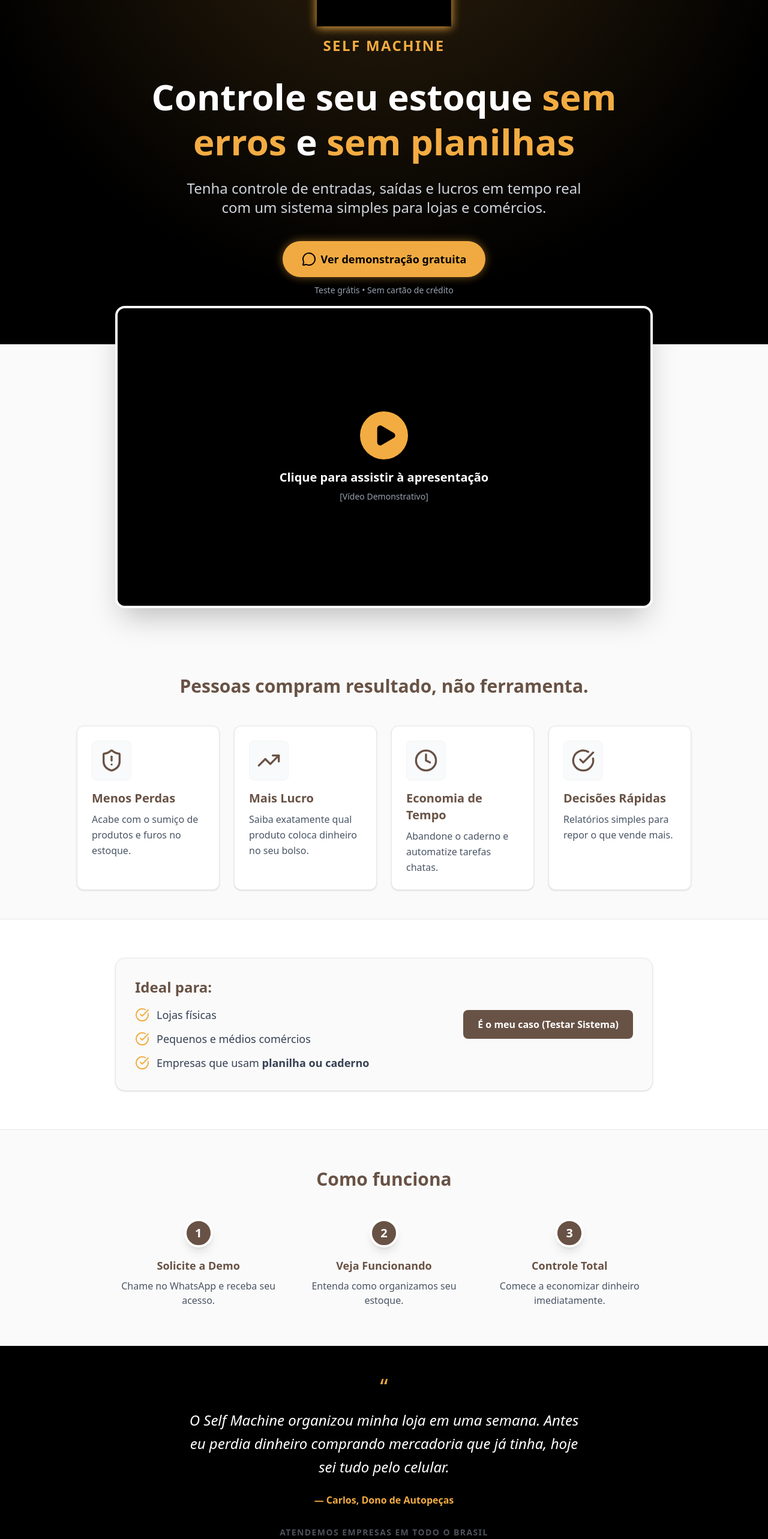
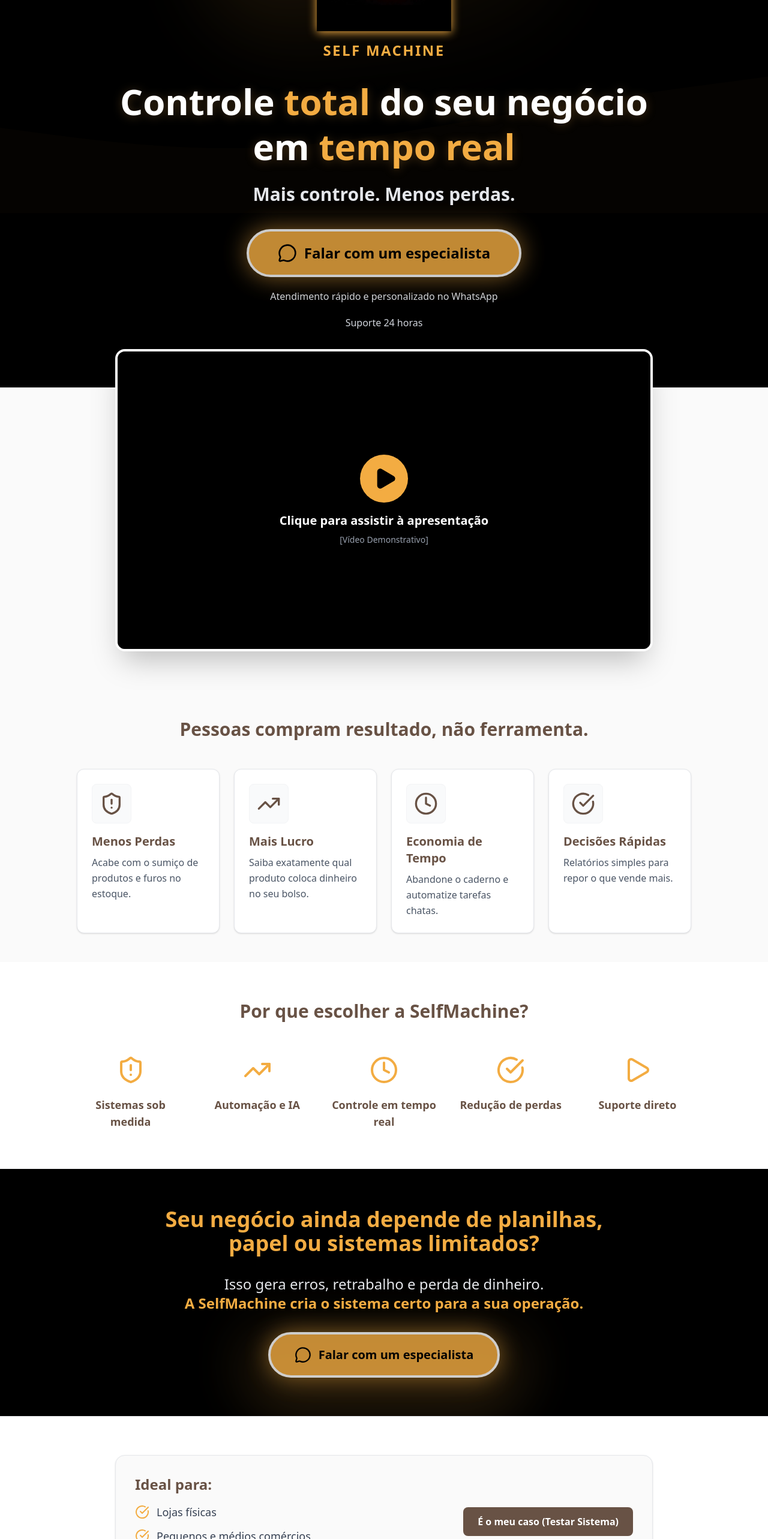
Before and after one commit to MachinePay/SelfMachineLandingPage, a React (Vite) app: page / in a window 1280 px wide. Shown: the part 220-2786 px from the top of the page at 60% size. Built offline with nearby package versions, Linux system fonts and the light colour scheme.

Commit message:
style, pronto

```diff
--- a/src/App.jsx
+++ b/src/App.jsx
@@ -1,4 +1,4 @@
-import React, { useState } from "react"; // Adicionado useState aqui
+import React, { useState } from "react";
 import logoSelfMachine from "./assets/logoSelfmachine.png";
 import {
   MessageCircle,
@@ -24,8 +24,24 @@
   return (
     <div className="min-h-screen bg-sm-light font-sans text-gray-800">
       {/* --- HERO SECTION --- */}
-      <header className="bg-sm-black text-white pb-20 pt-10 px-4 relative overflow-hidden">
+      <header className="bg-sm-black text-white pb-24 pt-12 px-4 relative overflow-hidden">
+        {/* Glow e linhas tech no fundo */}
+        <div className="absolute inset-0 z-0 pointer-events-none">
+          <div className="absolute left-1/2 top-0 -translate-x-1/2 w-[600px] h-[300px] bg-gradient-to-br from-sm-orange/30 to-transparent rounded-full blur-3xl opacity-60 animate-pulse"></div>
+          <svg
+            className="absolute left-0 top-0 w-full h-full opacity-10"
+            viewBox="0 0 1440 320"
+          >
+            <path
+              fill="#F3AC42"
+              fillOpacity="0.2"
+              d="M0,160L80,170.7C160,181,320,203,480,197.3C640,192,800,160,960,133.3C1120,107,1280,85,1360,74.7L1440,64L1440,320L1360,320C1280,320,1120,320,960,320C800,320,640,320,480,320C320,320,160,320,80,320L0,320Z"
+            ></path>
+          </svg>
+        </div>
+
         <div className="max-w-4xl mx-auto text-center relative z-10">
+          {/* Logo da SelfMachine */}
           <img
             src={logoSelfMachine}
             alt="Logo Self Machine"
@@ -36,36 +52,37 @@
             Self Machine
           </div>
 
-          <h1 className="text-4xl md:text-5xl lg:text-6xl font-extrabold mb-6 leading-tight">
-            Controle seu estoque{" "}
-            <span className="text-sm-orange">sem erros</span> e{" "}
-            <span className="text-sm-orange">sem planilhas</span>
+          {/* Headline com impacto */}
+          <h1 className="text-4xl md:text-5xl lg:text-6xl font-extrabold mb-6 leading-tight drop-shadow-[0_2px_8px_rgba(243,172,66,0.25)]">
+            Controle <span className="text-sm-orange">total</span> do seu
+            negócio em <span className="text-sm-orange">tempo real</span>
           </h1>
-
-          <p className="text-lg md:text-2xl text-gray-300 mb-10 max-w-2xl mx-auto">
-            Tenha controle de entradas, saídas e lucros em tempo real com um
-            sistema simples para lojas e comércios.
+          <p className="text-2xl md:text-3xl text-gray-200 mb-10 max-w-2xl mx-auto font-semibold">
+            Mais controle. Menos perdas.
           </p>
 
+          {/* CTA Principal: Botão WhatsApp super destacado */}
           <a
             href={whatsappLink}
             onClick={handleConversion}
             target="_blank"
             rel="noopener noreferrer"
-            className="inline-flex items-center gap-2 bg-sm-orange hover:bg-sm-orange-hover text-sm-black font-bold py-4 px-8 rounded-full text-lg shadow-[0_0_15px_rgba(243,172,66,0.5)] hover:shadow-[0_0_25px_rgba(243,172,66,0.7)] transition-all transform hover:-translate-y-1 animate-pulse"
+            className="inline-flex items-center gap-3 bg-sm-orange hover:bg-sm-orange-hover text-sm-black font-extrabold py-5 px-12 rounded-full text-2xl shadow-[0_0_30px_rgba(243,172,66,0.7)] hover:shadow-[0_0_40px_rgba(243,172,66,0.9)] transition-all transform hover:-translate-y-1 animate-pulse border-4 border-white"
+            style={{ boxShadow: "0 0 40px 0 #F3AC42AA" }}
           >
-            <MessageCircle className="w-6 h-6" />
-            Ver demonstração gratuita
+            <MessageCircle className="w-8 h-8" />
+            Falar com um especialista
           </a>
-          <p className="mt-3 text-sm text-gray-400">
-            Teste grátis • Sem cartão de crédito
+          <p className="mt-5 text-base text-gray-300 font-medium">
+            Atendimento rápido e personalizado no WhatsApp
+          </p>
+          <p className="mt-5 text-base text-gray-300 font-medium">
+            Suporte 24 horas
           </p>
         </div>
-
-        <div className="absolute top-0 left-0 w-full h-full opacity-20 bg-[radial-gradient(circle_at_top,_var(--color-sm-orange),_transparent_70%)]"></div>
       </header>
 
-      {/* --- SEÇÃO DO VÍDEO (Corrigida) --- */}
+      {/* --- SEÇÃO DO VÍDEO --- */}
       <section className="px-4 -mt-16 relative z-20 mb-16">
         <VideoSection />
       </section>
@@ -103,7 +120,77 @@
         </div>
       </section>
 
-      {/* --- PARA QUEM É --- */}
+      {/* --- PROVA DE VALOR (NOVA SEÇÃO) --- */}
+      <section className="py-16 px-4 bg-white border-b border-gray-100">
+        <div className="max-w-5xl mx-auto">
+          <h2 className="text-3xl font-bold text-center text-sm-brown mb-14">
+            Por que escolher a SelfMachine?
+          </h2>
+          <div className="grid grid-cols-2 md:grid-cols-3 lg:grid-cols-5 gap-8 text-center">
+            <div className="flex flex-col items-center gap-3">
+              <ShieldAlert className="w-12 h-12 text-sm-orange mb-2" />
+              <span className="font-bold text-lg text-sm-brown">
+                Sistemas sob medida
+              </span>
+            </div>
+            <div className="flex flex-col items-center gap-3">
+              <TrendingUp className="w-12 h-12 text-sm-orange mb-2" />
+              <span className="font-bold text-lg text-sm-brown">
+                Automação e IA
+              </span>
+            </div>
+            <div className="flex flex-col items-center gap-3">
+              <Clock className="w-12 h-12 text-sm-orange mb-2" />
+              <span className="font-bold text-lg text-sm-brown">
+                Controle em tempo real
+              </span>
+            </div>
+            <div className="flex flex-col items-center gap-3">
+              <CheckCircle className="w-12 h-12 text-sm-orange mb-2" />
+              <span className="font-bold text-lg text-sm-brown">
+                Redução de perdas
+              </span>
+            </div>
+            <div className="flex flex-col items-center gap-3">
+              <Play className="w-12 h-12 text-sm-orange mb-2" />
+              <span className="font-bold text-lg text-sm-brown">
+                Suporte direto
+              </span>
+            </div>
+          </div>
+        </div>
+      </section>
+
+      {/* --- PROBLEMA → SOLUÇÃO --- */}
+      <section className="py-16 px-4 bg-sm-black text-white text-center relative overflow-hidden">
+        <div className="max-w-3xl mx-auto relative z-10">
+          <h2 className="text-3xl md:text-4xl font-bold mb-8 text-sm-orange">
+            Seu negócio ainda depende de planilhas, papel ou sistemas limitados?
+          </h2>
+          <p className="text-lg md:text-2xl mb-8 text-gray-200 font-medium">
+            Isso gera erros, retrabalho e perda de dinheiro.
+            <br />
+            <span className="text-sm-orange font-bold">
+              A SelfMachine cria o sistema certo para a sua operação.
+            </span>
+          </p>
+          <a
+            href={whatsappLink}
+            onClick={handleConversion}
+            target="_blank"
+            rel="noopener noreferrer"
+            className="inline-flex items-center gap-3 bg-sm-orange hover:bg-sm-orange-hover text-sm-black font-extrabold py-5 px-10 rounded-full text-xl shadow-[0_0_30px_rgba(243,172,66,0.7)] hover:shadow-[0_0_40px_rgba(243,172,66,0.9)] transition-all transform hover:-translate-y-1 animate-pulse border-4 border-white"
+            style={{ boxShadow: "0 0 40px 0 #F3AC42AA" }}
+          >
+            <MessageCircle className="w-7 h-7" />
+            Falar com um especialista
+          </a>
+        </div>
+        {/* Glow decorativo */}
+        <div className="absolute left-1/2 bottom-0 -translate-x-1/2 w-[500px] h-[200px] bg-gradient-to-t from-sm-orange/30 to-transparent rounded-full blur-2xl opacity-60 z-0"></div>
+      </section>
+
+      {/* --- PARA QUEM É (Restaurada) --- */}
       <section className="bg-white py-16 px-4 border-y border-gray-200">
         <div className="max-w-4xl mx-auto">
           <div className="bg-sm-light rounded-2xl p-8 shadow-sm border border-gray-200 md:flex items-center justify-between">
@@ -144,72 +231,121 @@
         </div>
       </section>
 
-      {/* --- COMO FUNCIONA --- */}
-      <section className="py-16 px-4 text-center">
+      {/* --- COMO FUNCIONA (3 PASSOS) --- */}
+      <section className="py-20 px-4 bg-white text-center border-b border-gray-100">
         <div className="max-w-4xl mx-auto">
-          <h2 className="text-3xl font-bold text-sm-brown mb-12">
-            Como funciona
+          <h2 className="text-3xl md:text-4xl font-bold text-sm-brown mb-14">
+            Como funciona na prática
           </h2>
-          <div className="flex flex-col md:flex-row gap-8 relative">
-            <div className="hidden md:block absolute top-6 left-0 w-full h-1 bg-gray-200 -z-10"></div>
-
-            <Step
-              num="1"
-              title="Solicite a Demo"
-              text="Chame no WhatsApp e receba seu acesso."
-            />
-            <Step
-              num="2"
-              title="Veja Funcionando"
-              text="Entenda como organizamos seu estoque."
-            />
-            <Step
-              num="3"
-              title="Controle Total"
-              text="Comece a economizar dinheiro imediatamente."
-            />
+          <div className="flex flex-col md:flex-row gap-10 md:gap-6 justify-center items-center relative">
+            <div className="flex-1 flex flex-col items-center">
+              <div className="w-16 h-16 rounded-full bg-sm-orange text-sm-black flex items-center justify-center font-bold text-2xl mb-4 border-4 border-white shadow-lg z-10">
+                1
+              </div>
+              <h3 className="font-bold text-lg mb-2 text-sm-brown">
+                Entendemos seu processo
+              </h3>
+              <p className="text-gray-600">
+                Você explica sua rotina e desafios.
+              </p>
+            </div>
+            <div className="flex-1 flex flex-col items-center">
+              <div className="w-16 h-16 rounded-full bg-sm-orange text-sm-black flex items-center justify-center font-bold text-2xl mb-4 border-4 border-white shadow-lg z-10">
+                2
+              </div>
+              <h3 className="font-bold text-lg mb-2 text-sm-brown">
+                Desenvolvemos o sistema
+              </h3>
+              <p className="text-gray-600">
+                Criamos a solução sob medida para você.
+              </p>
+            </div>
+            <div className="flex-1 flex flex-col items-center">
+              <div className="w-16 h-16 rounded-full bg-sm-orange text-sm-black flex items-center justify-center font-bold text-2xl mb-4 border-4 border-white shadow-lg z-10">
+                3
+              </div>
+              <h3 className="font-bold text-lg mb-2 text-sm-brown">
+                Você controla tudo fácil
+              </h3>
+              <p className="text-gray-600">
+                Acompanhe tudo em tempo real, sem complicação.
+              </p>
+            </div>
           </div>
         </div>
       </section>
 
-      {/* --- PROVA SOCIAL --- */}
-      <section className="bg-sm-black py-12 px-4 text-center text-white">
-        <div className="max-w-2xl mx-auto">
-          <div className="text-4xl text-sm-orange mb-4">“</div>
-          <p className="text-xl md:text-2xl font-medium italic leading-relaxed mb-6">
-            O Self Machine organizou minha loja em uma semana. Antes eu perdia
-            dinheiro comprando mercadoria que já tinha, hoje sei tudo pelo
-            celular.
-          </p>
-          <div className="font-bold text-sm-orange">
-            — Carlos, Dono de Autopeças
+      {/* --- PROVA SOCIAL / AUTORIDADE --- */}
+      <section className="bg-sm-black py-20 px-4 text-center text-white border-b border-gray-900">
+        <div className="max-w-4xl mx-auto">
+          <h2 className="text-3xl md:text-4xl font-bold text-sm-orange mb-10">
+            Projetos personalizados para cada cliente
+          </h2>
+          <div className="flex flex-col md:flex-row gap-10 md:gap-6 justify-center items-center mb-10">
+            <div className="flex-1 bg-white/5 rounded-xl p-6 shadow-md border border-sm-orange/20">
+              <div className="text-4xl text-sm-orange mb-4">“</div>
+              <p className="text-lg md:text-xl font-medium italic leading-relaxed mb-4">
+                O Self Machine organizou minha loja em uma semana. Antes eu
+                perdia dinheiro comprando mercadoria que já tinha, hoje sei tudo
+                pelo celular.
+              </p>
+              <div className="font-bold text-sm-orange mb-2">
+                — Carlos, Dono de Autopeças
+              </div>
+              <p className="text-xs text-gray-300">
+                Soluções sob medida para diferentes setores
+              </p>
+            </div>
+            {/* Mockup/print do sistema (exemplo ilustrativo) */}
+            <div className="flex-1 flex flex-col items-center justify-center">
+              <div className="w-full h-48 bg-gray-800 rounded-lg flex items-center justify-center border-2 border-sm-orange/30 mb-2">
+                <span className="text-gray-400">
+                  [Print ou mockup do sistema aqui]
+                </span>
+              </div>
+              <span className="text-xs text-gray-400">
+                Demonstração visual do sistema SelfMachine
+              </span>
+            </div>
           </div>
-          <p className="text-sm mt-8 opacity-50 uppercase tracking-widest font-bold text-gray-400">
-            Atendemos empresas em todo o Brasil
-          </p>
+          <div className="flex flex-wrap justify-center gap-4 mt-8">
+            <span className="bg-sm-orange/20 text-sm-orange px-4 py-2 rounded-full font-bold text-xs">
+              Projetos personalizados
+            </span>
+            <span className="bg-sm-orange/20 text-sm-orange px-4 py-2 rounded-full font-bold text-xs">
+              Soluções para diferentes setores
+            </span>
+            <span className="bg-sm-orange/20 text-sm-orange px-4 py-2 rounded-full font-bold text-xs">
+              Atendimento em todo o Brasil
+            </span>
+          </div>
         </div>
       </section>
 
-      {/* --- CTA FINAL --- */}
-      <section className="py-20 px-4 bg-white text-center">
-        <div className="max-w-3xl mx-auto">
-          <h2 className="text-3xl md:text-4xl font-bold text-sm-brown mb-2">
-            Pronto para parar de perder dinheiro?
+      {/* --- CTA FINAL FORTE --- */}
+      <section className="py-24 px-4 from-sm-black via-white to-white text-center">
+        <div className="max-w-2xl mx-auto">
+          <h2 className="text-4xl md:text-5xl font-extrabold text-sm-brown mb-6 drop-shadow-[0_2px_8px_rgba(243,172,66,0.15)]">
+            Pronto para ter mais controle e menos perdas?
           </h2>
-          <p className="text-gray-500 mb-8">
-            Estoque desorganizado é prejuízo. Resolva agora.
+          <p className="text-lg md:text-2xl text-gray-700 mb-10 font-medium">
+            Fale agora com um especialista e descubra como a SelfMachine pode
+            transformar seu negócio.
           </p>
-
           <a
             href={whatsappLink}
             onClick={handleConversion}
             target="_blank"
             rel="noopener noreferrer"
-            className="inline-flex items-center gap-2 bg-sm-orange hover:bg-sm-orange-hover text-sm-black font-bold py-5 px-10 rounded-full text-xl shadow-xl hover:shadow-2xl transition-all transform hover:-translate-y-1"
+            className="inline-flex items-center gap-4 bg-sm-orange hover:bg-sm-orange-hover text-sm-black font-extrabold py-6 px-16 rounded-full text-2xl shadow-[0_0_40px_rgba(243,172,66,0.7)] hover:shadow-[0_0_60px_rgba(243,172,66,0.9)] transition-all transform hover:-translate-y-1 animate-pulse border-4 border-white"
+            style={{ boxShadow: "0 0 60px 0 #F3AC42AA" }}
           >
-            <MessageCircle className="w-7 h-7" />
-            Quero ver a demonstração
+            <MessageCircle className="w-9 h-9" />
+            Falar com um especialista no WhatsApp
           </a>
+          <p className="mt-6 text-base text-gray-500 font-medium">
+            Atendimento rápido, sem compromisso e 100% personalizado
+          </p>
         </div>
       </section>
 
@@ -229,7 +365,7 @@
       {/* Verifica se deve mostrar o vídeo ou a capa */}
       {showVideo ? (
         <video
-          /* IMPORTANTE: Garanta que o arquivo está na pasta 'public/assets' */
+          /* IMPORTANTE: Garanta que o arquivo está na pasta correta */
           src="/src/assets/VideoExplicativo.mp4"
           controls
           autoPlay
```
